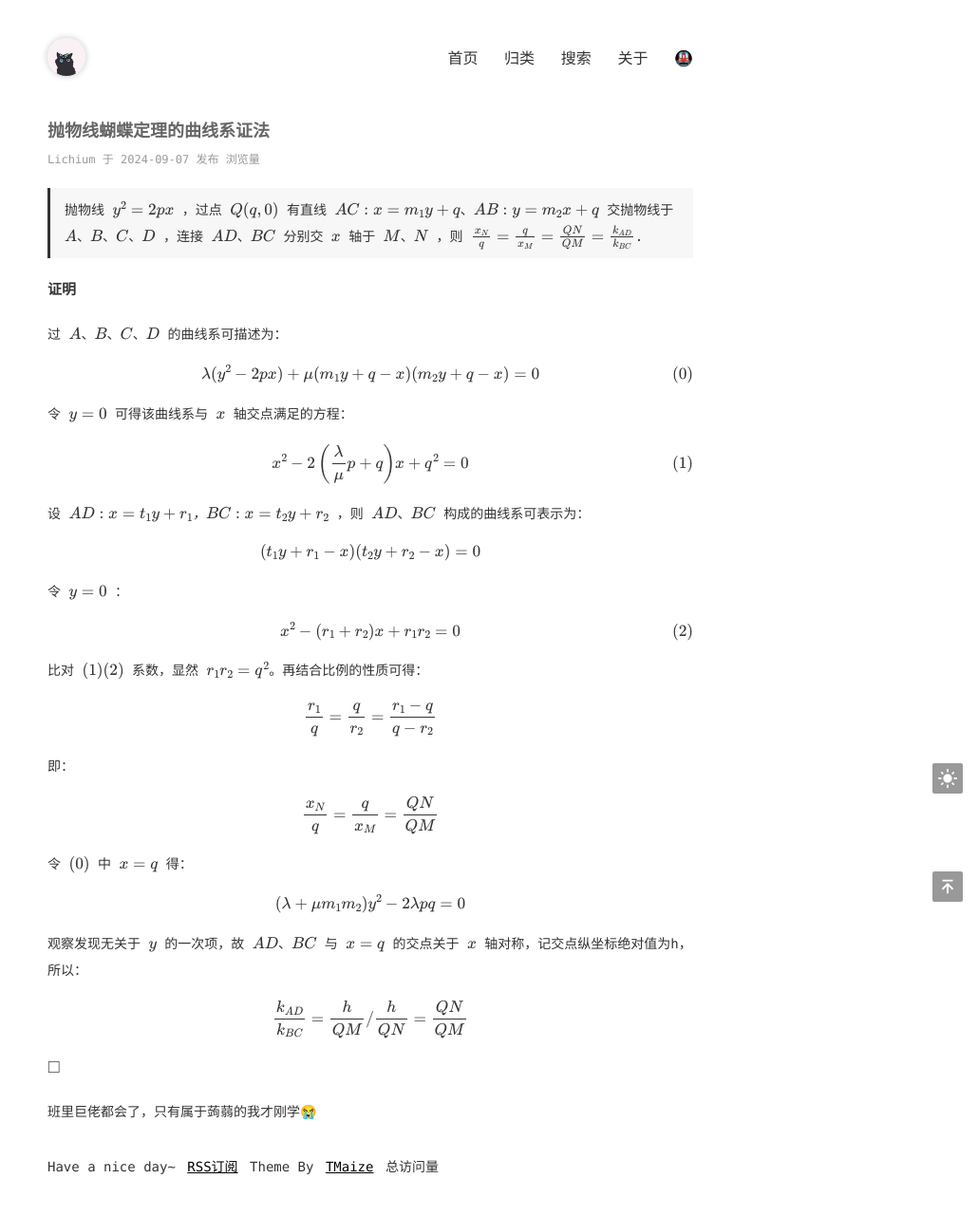
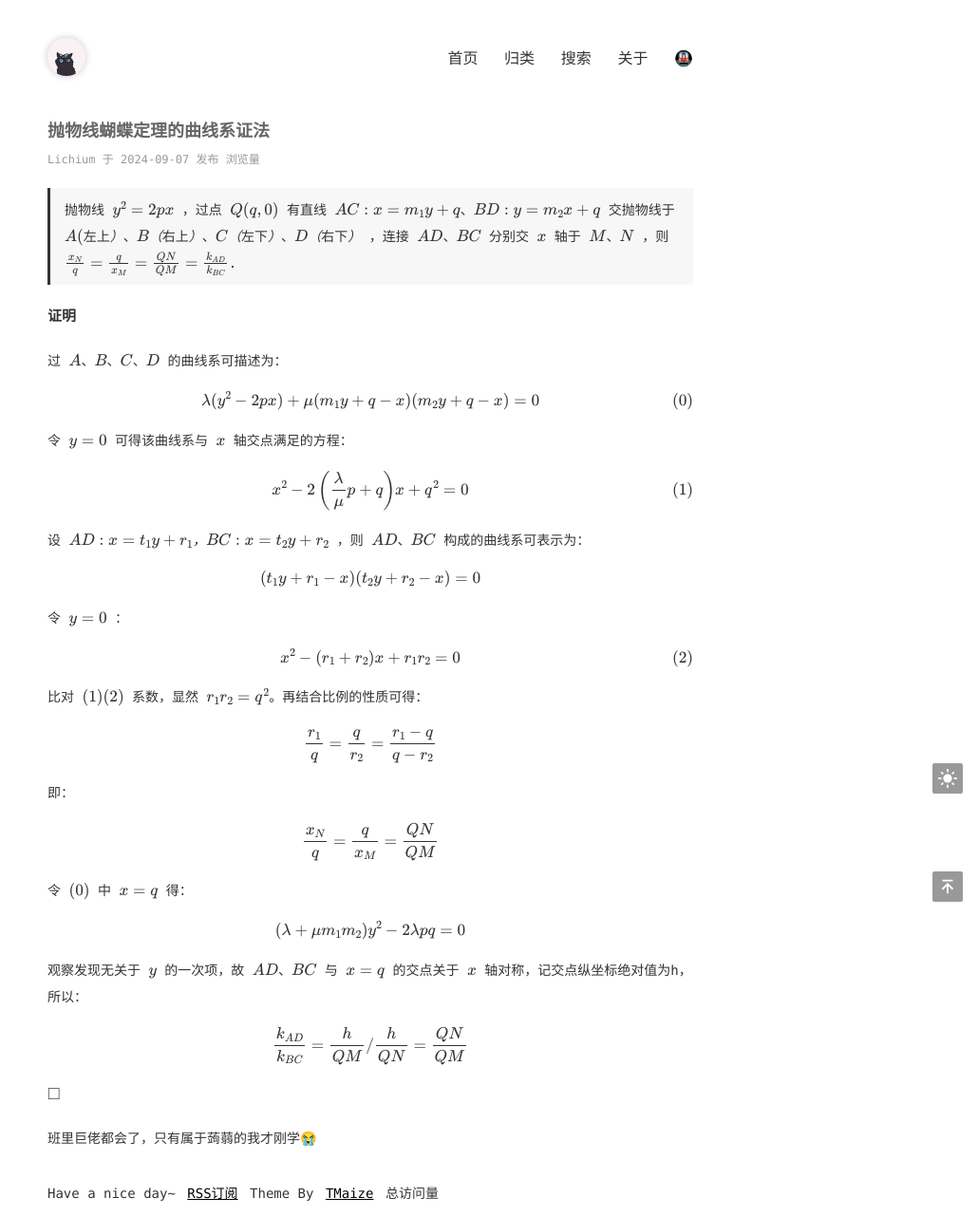
Before and after one commit to lichium/lichium.github.io, a Jekyll site: the page built from _posts/2024-09-07-抛物线蝴蝶定理的曲线系证法.md, in a window 1280 px wide. Shown: the whole page at 95% size, without its empty margins (250-1280 px from the left). Built offline with Jekyll 4.4.1, drawn with Linux system fonts in a browser that asks for light colours; formulas are drawn with MathJax 3; comment, search, counter and statistics services are not loaded; before the commit the page ends 1253 px from its top, so only the background shows below that.

Commit message:
更新 2024-09-07-抛物线蝴蝶定理的曲线系证法.md

```diff
--- a/_posts/2024-09-07-抛物线蝴蝶定理的曲线系证法.md
+++ b/_posts/2024-09-07-抛物线蝴蝶定理的曲线系证法.md
@@ -7,7 +7,7 @@ categories:
   - 数学
 ---
 
->抛物线 $y^2=2px$ ，过点 $Q(q,0)$ 有直线 $AC:x=m_{1}y+q、AB:y=m_{2}x+q$ 交抛物线于 $A、B、C、D$ ，连接 $AD、BC$ 分别交 $x$ 轴于 $M、N$ ，则 $\frac{x_{N}}{q}=\frac{q}{x_{M}}=\frac{QN}{QM}=\frac{k_{AD}}{k_{BC}}$.
+>抛物线 $y^2=2px$ ，过点 $Q(q,0)$ 有直线 $AC:x=m_{1}y+q、BD:y=m_{2}x+q$ 交抛物线于 $A(左上）、B（右上）、C（左下）、D（右下）$ ，连接 $AD、BC$ 分别交 $x$ 轴于 $M、N$ ，则 $\frac{x_{N}}{q}=\frac{q}{x_{M}}=\frac{QN}{QM}=\frac{k_{AD}}{k_{BC}}$.
 
 #### 证明
 
```
